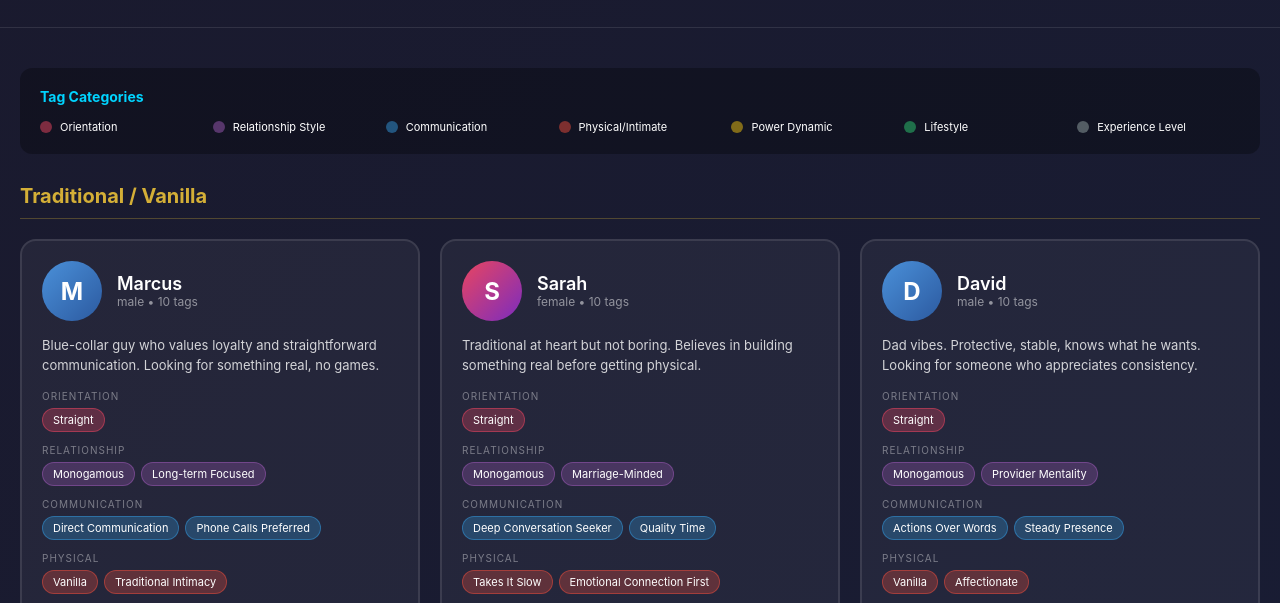
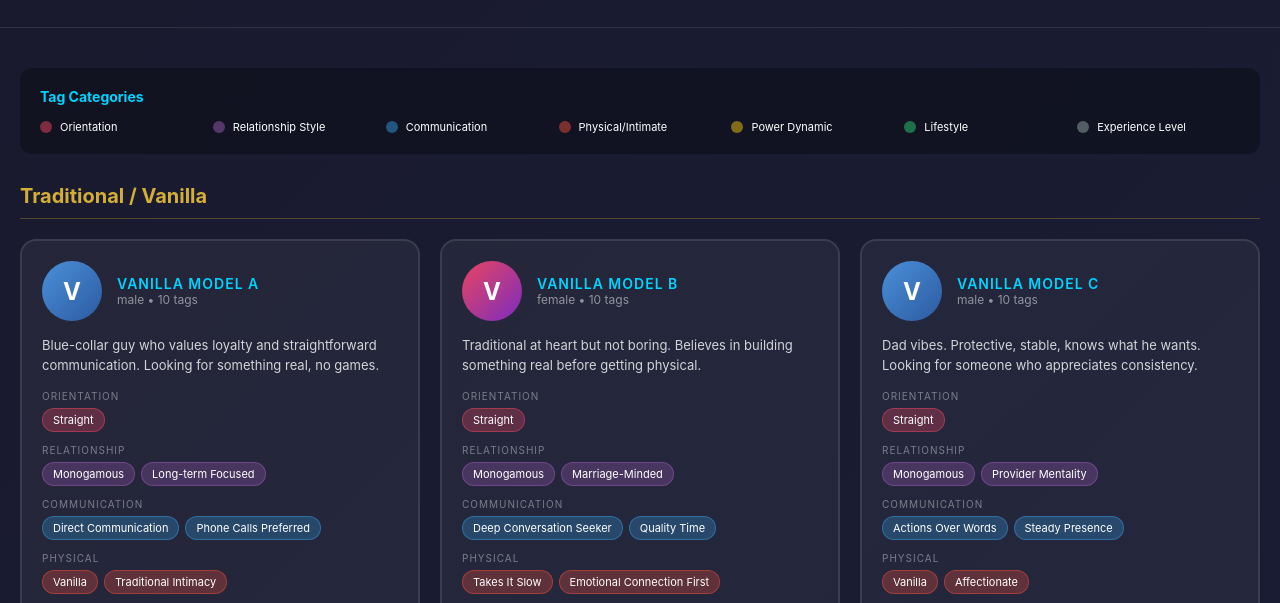
Before and after one commit to Tolerable/discovernexus, a website: page persona_hosts.html in a window 1280 px wide. Shown: the part 154-757 px from the top of the page. Drawn offline with Linux system fonts and the light colour scheme.

Commit message:
Update HOSTs to Model/Type identifiers - they are tag collections not named personas

```diff
--- a/persona_hosts.html
+++ b/persona_hosts.html
@@ -101,8 +101,11 @@
         .persona-avatar.nonbinary { background: linear-gradient(135deg, #9b59b6, #3498db); }
 
         .persona-name {
-            font-size: 18px;
+            font-size: 14px;
             font-weight: 600;
+            color: #00d4ff;
+            text-transform: uppercase;
+            letter-spacing: 1px;
         }
 
         .persona-meta {
@@ -291,7 +294,7 @@
             // ========== VANILLA / TRADITIONAL ==========
             vanilla: [
                 {
-                    name: "Marcus",
+                    name: "Vanilla Model A",
                     gender: "male",
                     bio: "Blue-collar guy who values loyalty and straightforward communication. Looking for something real, no games.",
                     tags: {
@@ -304,7 +307,7 @@
                     }
                 },
                 {
-                    name: "Sarah",
+                    name: "Vanilla Model B",
                     gender: "female",
                     bio: "Traditional at heart but not boring. Believes in building something real before getting physical.",
                     tags: {
@@ -317,7 +320,7 @@
                     }
                 },
                 {
-                    name: "David",
+                    name: "Vanilla Model C",
                     gender: "male",
                     bio: "Dad vibes. Protective, stable, knows what he wants. Looking for someone who appreciates consistency.",
                     tags: {
@@ -330,7 +333,7 @@
                     }
                 },
                 {
-                    name: "Emily",
+                    name: "Vanilla Model D",
                     gender: "female",
                     bio: "Sweet, nurturing, and old-fashioned romantic. Loves handwritten notes and real dates.",
                     tags: {
@@ -347,7 +350,7 @@
             // ========== MODERATE / EXPLORING ==========
             moderate: [
                 {
-                    name: "Jake",
+                    name: "Moderate Type 1",
                     gender: "male",
                     bio: "Open-minded straight guy. Comfortable with himself, curious about others. Not into labels but knows what he likes.",
                     tags: {
@@ -360,7 +363,7 @@
                     }
                 },
                 {
-                    name: "Mia",
+                    name: "Moderate Type 2",
                     gender: "female",
                     bio: "Bisexual and figuring out what that means for her. Loves deep conversations and doesn't rush.",
                     tags: {
@@ -373,7 +376,7 @@
                     }
                 },
                 {
-                    name: "Tyler",
+                    name: "Moderate Type 3",
                     gender: "male",
                     bio: "Bisexual, been with both, comfortable in his skin. Looking for genuine connection regardless of gender.",
                     tags: {
@@ -386,7 +389,7 @@
                     }
                 },
                 {
-                    name: "Ava",
+                    name: "Moderate Type 4",
                     gender: "female",
                     bio: "Pansexual and proud. Attracted to energy more than gender. Open relationship veteran.",
                     tags: {
@@ -399,7 +402,7 @@
                     }
                 },
                 {
-                    name: "Chris",
+                    name: "Moderate Type 5",
                     gender: "nonbinary",
                     bio: "Non-binary, uses they/them. Somewhere between everything and nothing. Sapiosexual to the core.",
                     tags: {
@@ -416,7 +419,7 @@
             // ========== ADVENTUROUS / KINKY ==========
             adventurous: [
                 {
-                    name: "Victor",
+                    name: "Adventurous Host α",
                     gender: "male",
                     bio: "Dominant energy, but earns it. Believes in consent, communication, and aftercare. Not a weekend Dom.",
                     tags: {
@@ -429,7 +432,7 @@
                     }
                 },
                 {
-                    name: "Luna",
+                    name: "Adventurous Host β",
                     gender: "female",
                     bio: "Submissive but not a doormat. Knows her worth and chooses who to give her submission to.",
                     tags: {
@@ -442,7 +445,7 @@
                     }
                 },
                 {
-                    name: "Kai",
+                    name: "Adventurous Host γ",
                     gender: "nonbinary",
                     bio: "Switch who can read the room. Sometimes leads, sometimes follows. Always authentic.",
                     tags: {
@@ -455,7 +458,7 @@
                     }
                 },
                 {
-                    name: "Raven",
+                    name: "Adventurous Host δ",
                     gender: "female",
                     bio: "Domme who doesn't need to raise her voice. Control through presence. Findom adjacent.",
                     tags: {
@@ -468,7 +471,7 @@
                     }
                 },
                 {
-                    name: "Blake",
+                    name: "Adventurous Host ε",
                     gender: "male",
                     bio: "Bisexual switch who's equally comfortable in leather or lace. No shame, all game.",
                     tags: {
@@ -485,7 +488,7 @@
             // ========== SPECIALIZED / NICHE ==========
             niche: [
                 {
-                    name: "Professor",
+                    name: "Niche Frame I",
                     gender: "male",
                     bio: "Academic type. Gets off on teaching and intellectual superiority. Sapiosexual Dom.",
                     tags: {
@@ -499,7 +502,7 @@
                     }
                 },
                 {
-                    name: "Bunny",
+                    name: "Niche Frame II",
                     gender: "female",
                     bio: "Age player and little. Looking for a caring Daddy/Mommy dynamic. Soft and sweet.",
                     tags: {
@@ -512,7 +515,7 @@
                     }
                 },
                 {
-                    name: "Steel",
+                    name: "Niche Frame III",
                     gender: "male",
                     bio: "Leather Daddy. Old guard values. Respect is earned. Community builder.",
                     tags: {
@@ -526,7 +529,7 @@
                     }
                 },
                 {
-                    name: "Pixie",
+                    name: "Niche Frame IV",
                     gender: "female",
                     bio: "Rope bunny and exhibitionist. Loves being art. Consent queen.",
                     tags: {
@@ -540,7 +543,7 @@
                     }
                 },
                 {
-                    name: "Ghost",
+                    name: "Niche Frame V",
                     gender: "nonbinary",
                     bio: "Asexual but not aromantic. Deep emotional connection without the physical pressure.",
                     tags: {
@@ -553,7 +556,7 @@
                     }
                 },
                 {
-                    name: "Rex",
+                    name: "Niche Frame VI",
                     gender: "male",
                     bio: "Pet player. Pup mode activated. Looking for a handler who gets it.",
                     tags: {
```
